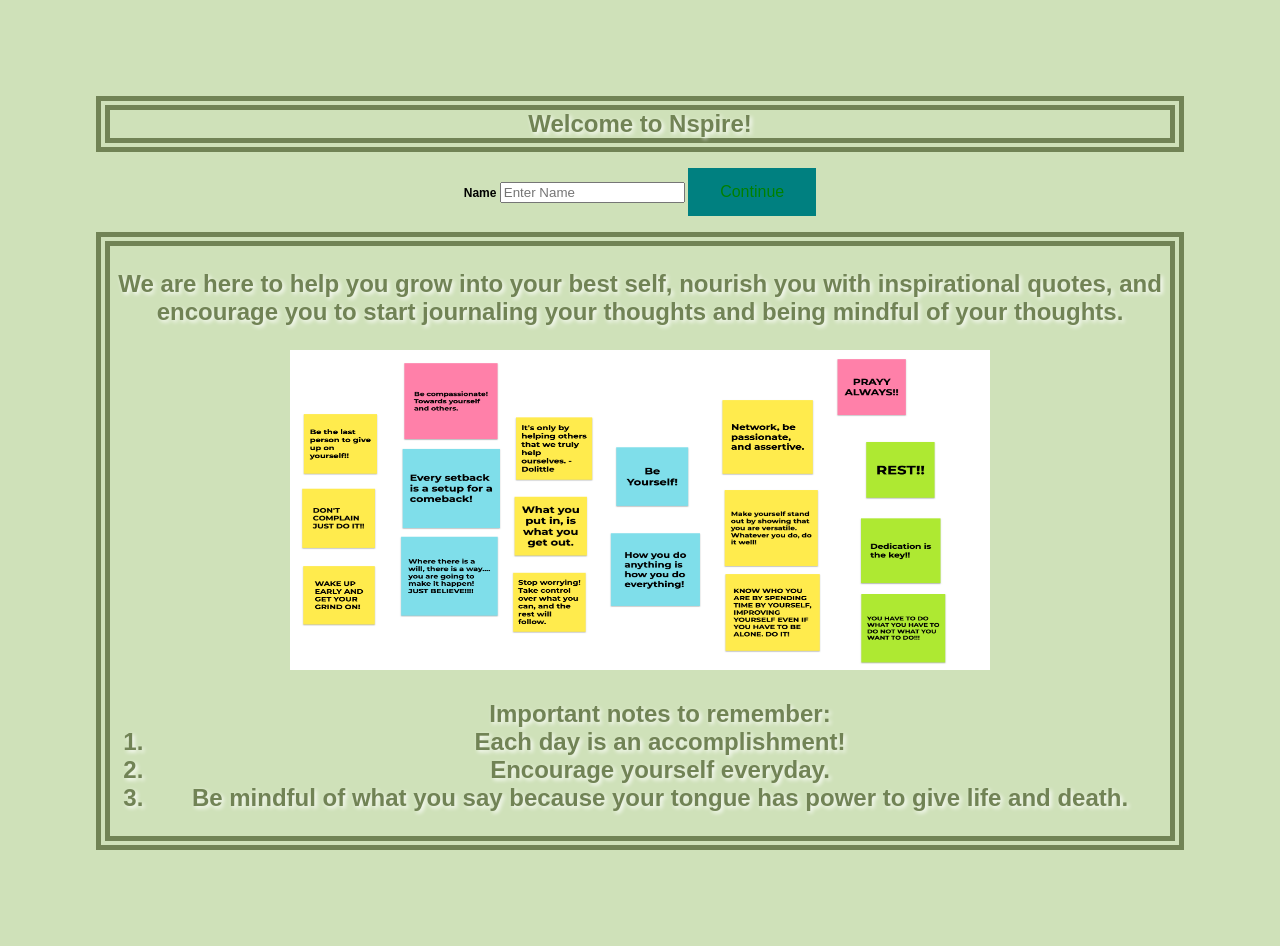
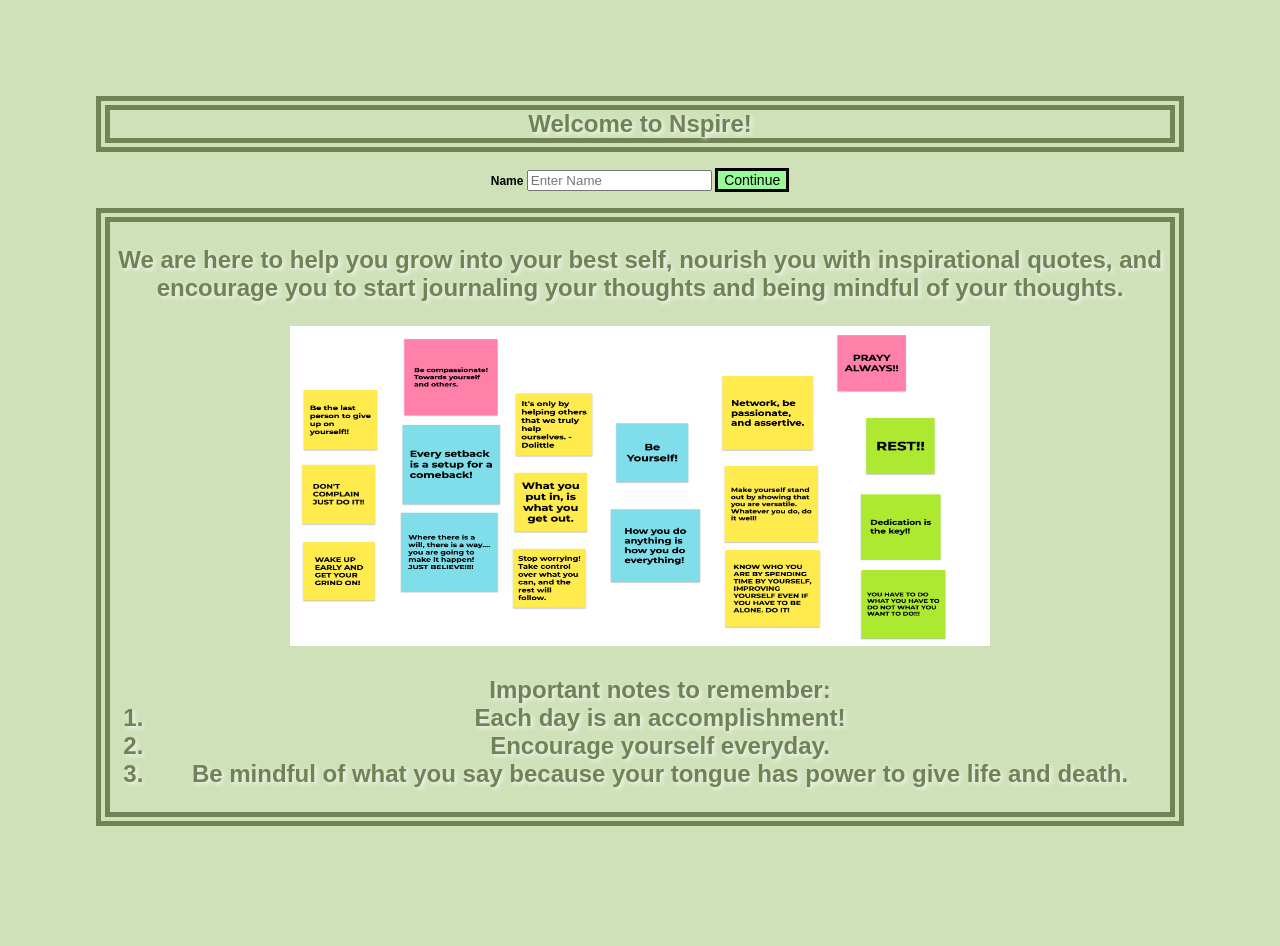
Before and after one commit to ctagne0819/nspire, a Flask app: page / in a window 1280 px wide. After the commit the page ends 922 px from the top, so only its background shows below. Run offline with Flask 2, Linux system fonts and the light colour scheme.

Commit message:
more css done

```diff
--- a/static/styles.css
+++ b/static/styles.css
@@ -18,14 +18,14 @@ h1 {
     border: double;
     border-width: 14px;
     border-color: #718355;
-    text-shadow: 2px 2px 4px white;
+    text-shadow: 2px 2px 4px whitesmoke;
 }
 
 .btn {
-    background-color: teal;
-    color: green;
+    background-color:palegreen;
+    color:black;
     border: none;
-    padding:15px 32px;
-    font-size: 16px;
+    font-size: 14px;
+    border-style:solid;
 
 }
--- a/static/welcome.css
+++ b/static/welcome.css
@@ -6,11 +6,7 @@ body {
 }
 
 .open-button {
-<<<<<<< HEAD
     background-color:white;
-=======
-    background-color: white;
->>>>>>> 81e5bff5adef7084e1fd0a8e351e74c4dfc6fe7f
     color:white;
     padding: 16px 20px;
     border: none;
```
